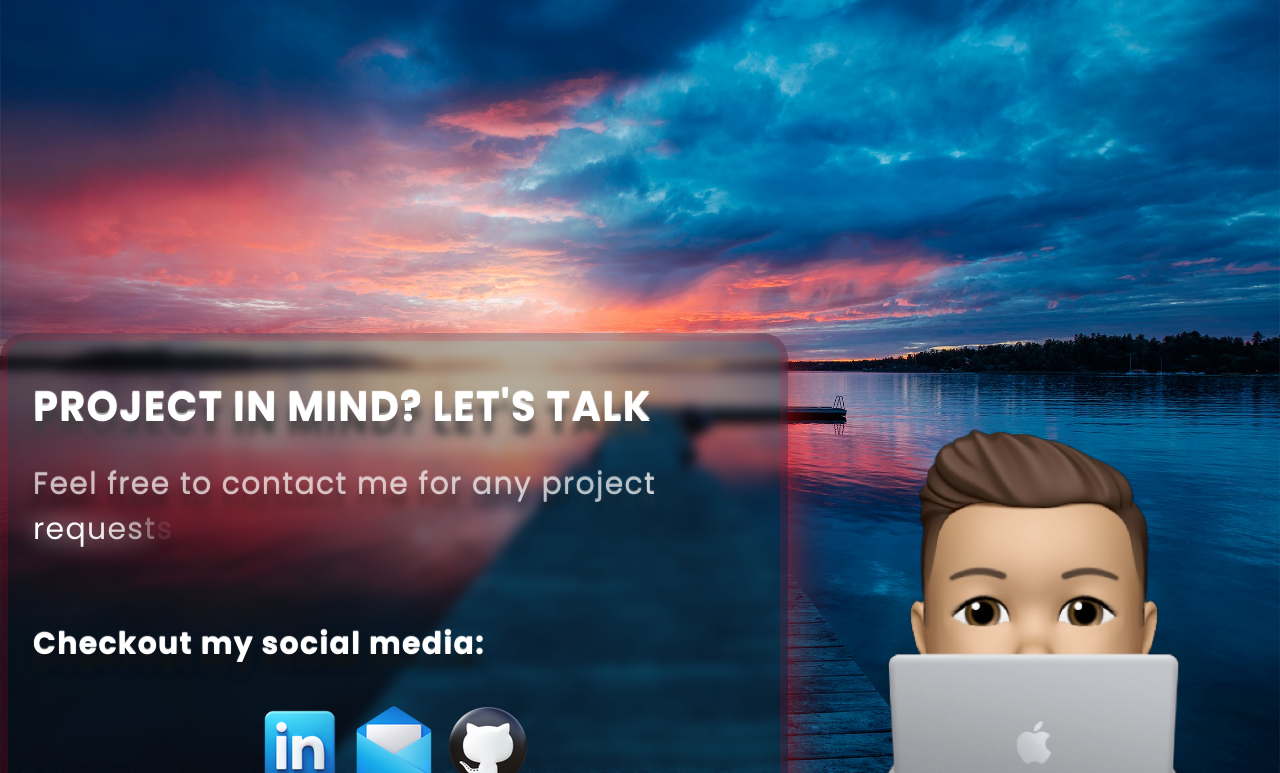
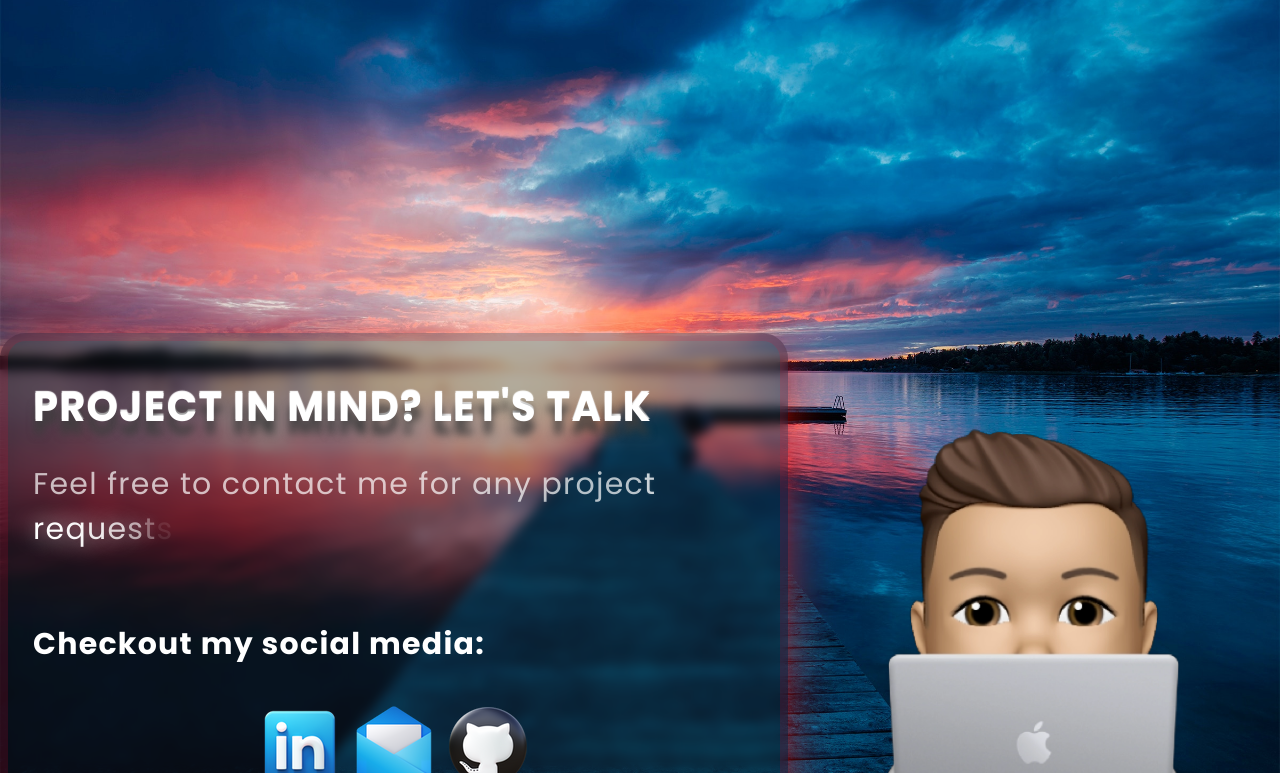
Before and after one commit to Lechuzon/PORTFOLIOV2, a website: page index.html in a window 1280 px wide. Shown: the part 3102-3875 px from the top of the page. Drawn offline with nearby package versions, Linux system fonts and the light colour scheme; a web font is replaced by a local one.

Commit message:
Fixed contact card

```diff
--- a/index.scss
+++ b/index.scss
@@ -734,13 +734,13 @@ img {
 .contactmecard p {
 	padding-top: 25px;
 	font-size: 30px;
-	text-shadow: 0 13.36px 8.896px #131313,0 -1.5px 1px #fff;
+	// text-shadow: 0 13.36px 8.896px #131313,0 -1.5px 1px #fff;
 }
 
 .contactmecard span {
 	padding-top: 25px;
 	font-size: 30px;
-	text-shadow: 0 13.36px 8.896px #131313,0 -1.5px 1px #fff;
+	// text-shadow: 0 13.36px 8.896px #131313,0 -1.5px 1px #fff;
 }
 
 .contactme .socialnetwork {
```
Also changed, not shown: index.css, 1 other file.
